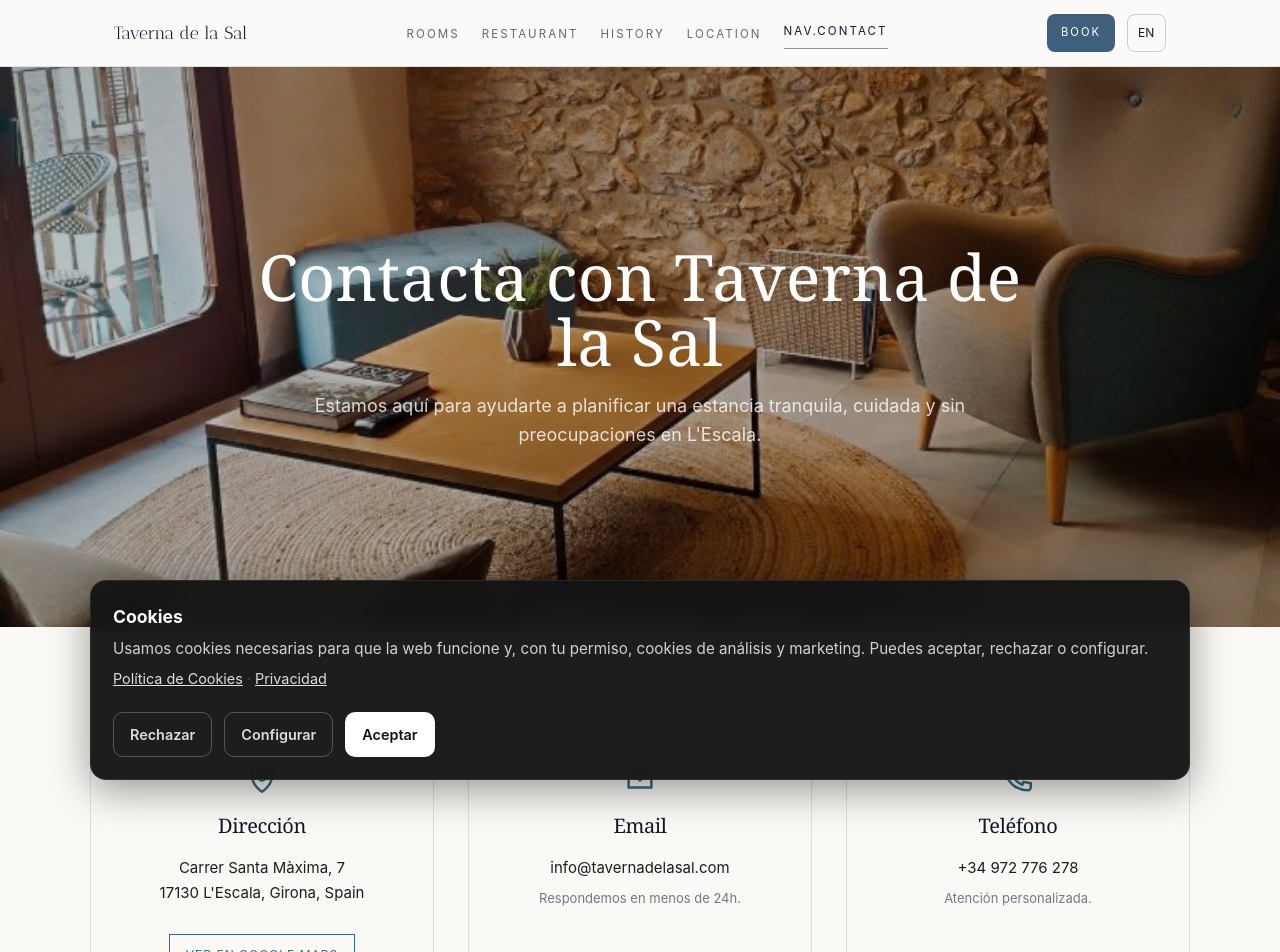
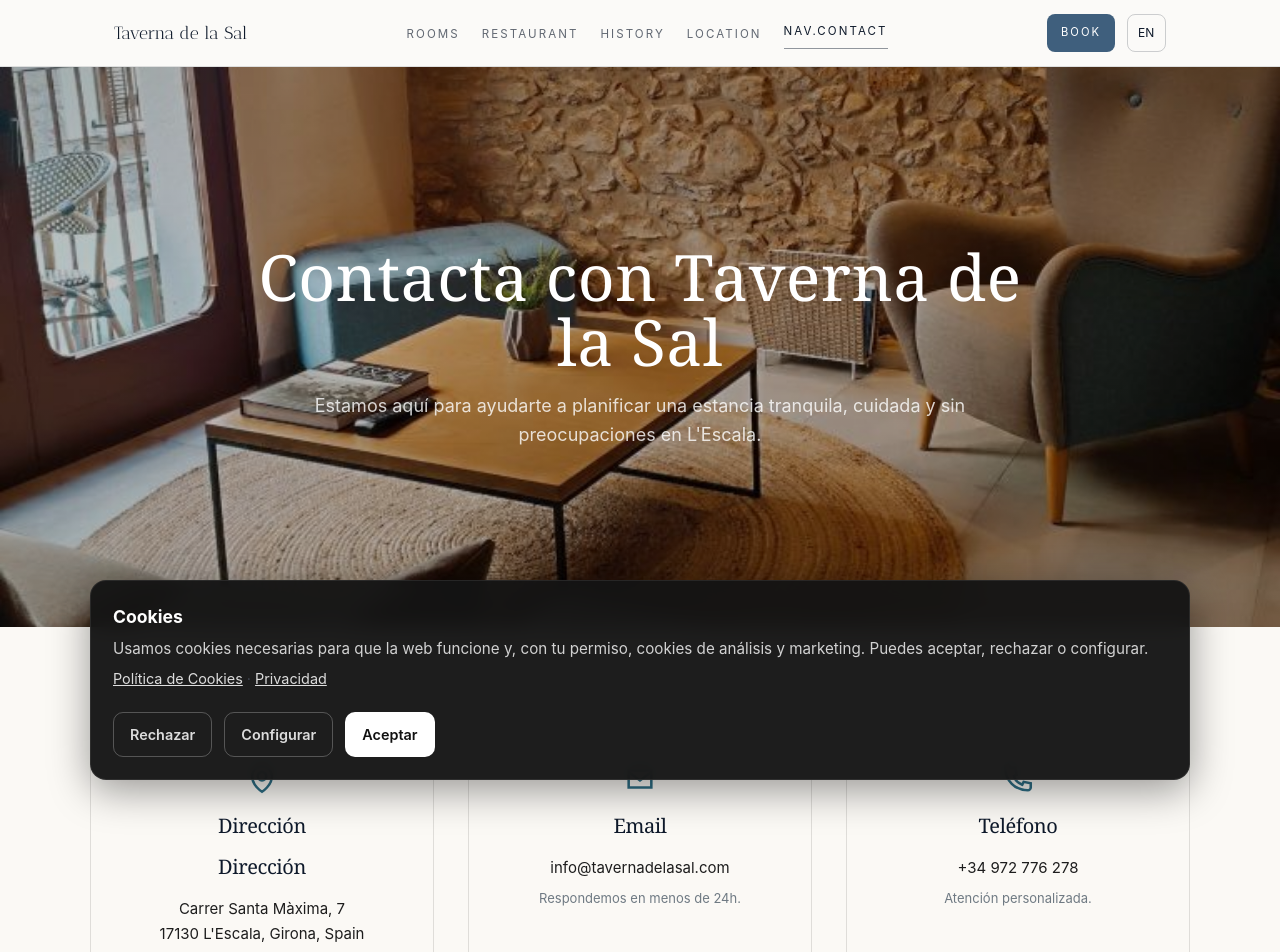
Before and after one commit to hugo8626/sal, a React (Vite) app: page /contacto in a window 1280 px wide. Shown: the top 952 px of the page. Built offline with nearby package versions, Linux system fonts and the light colour scheme; a web font is replaced by a local one.

Commit message:
contacto

```diff
--- a/src/pages/contacto/Contacto.tsx
+++ b/src/pages/contacto/Contacto.tsx
@@ -49,6 +49,8 @@
               </div>
 
               <h3 className="contactCard__title">Dirección</h3>
+              <h3 className="contactCard__title">Dirección</h3>
+
 
               <p className="contactCard__text">
                 Carrer Santa Màxima, 7
```
